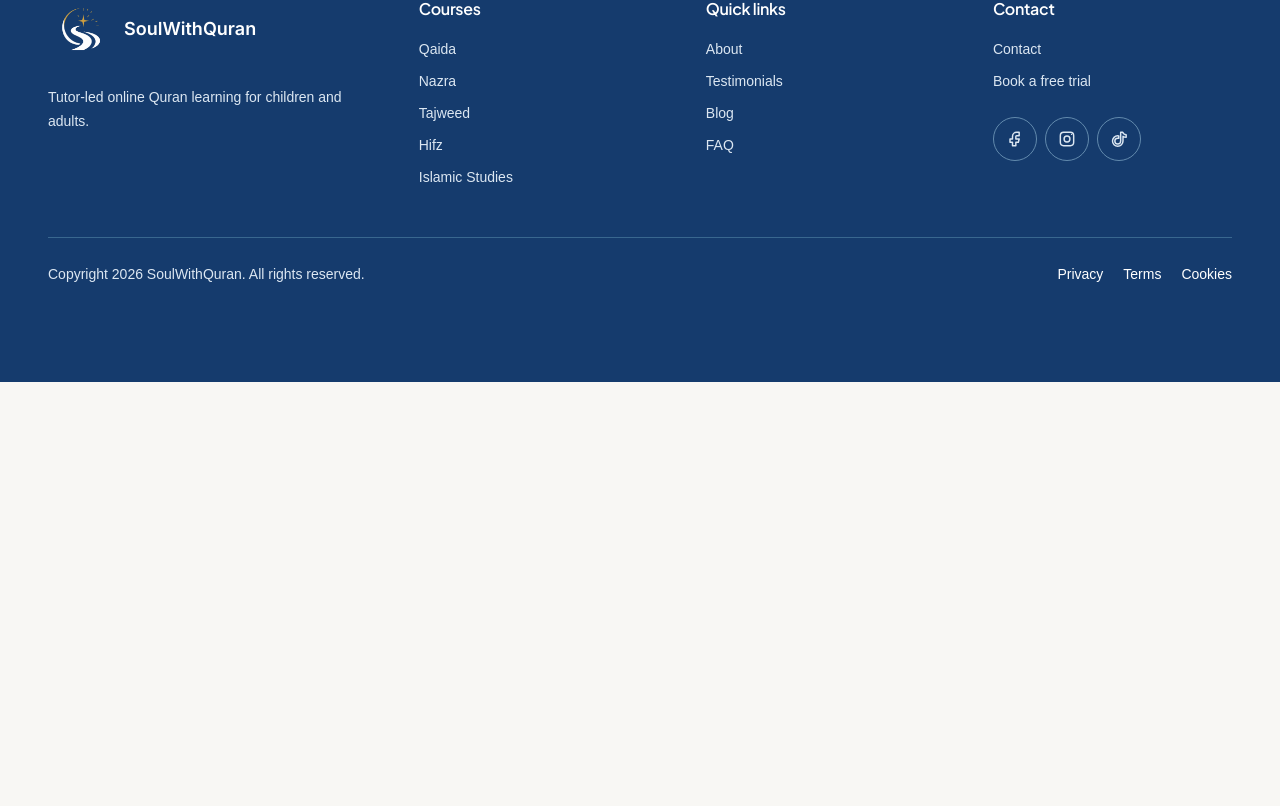
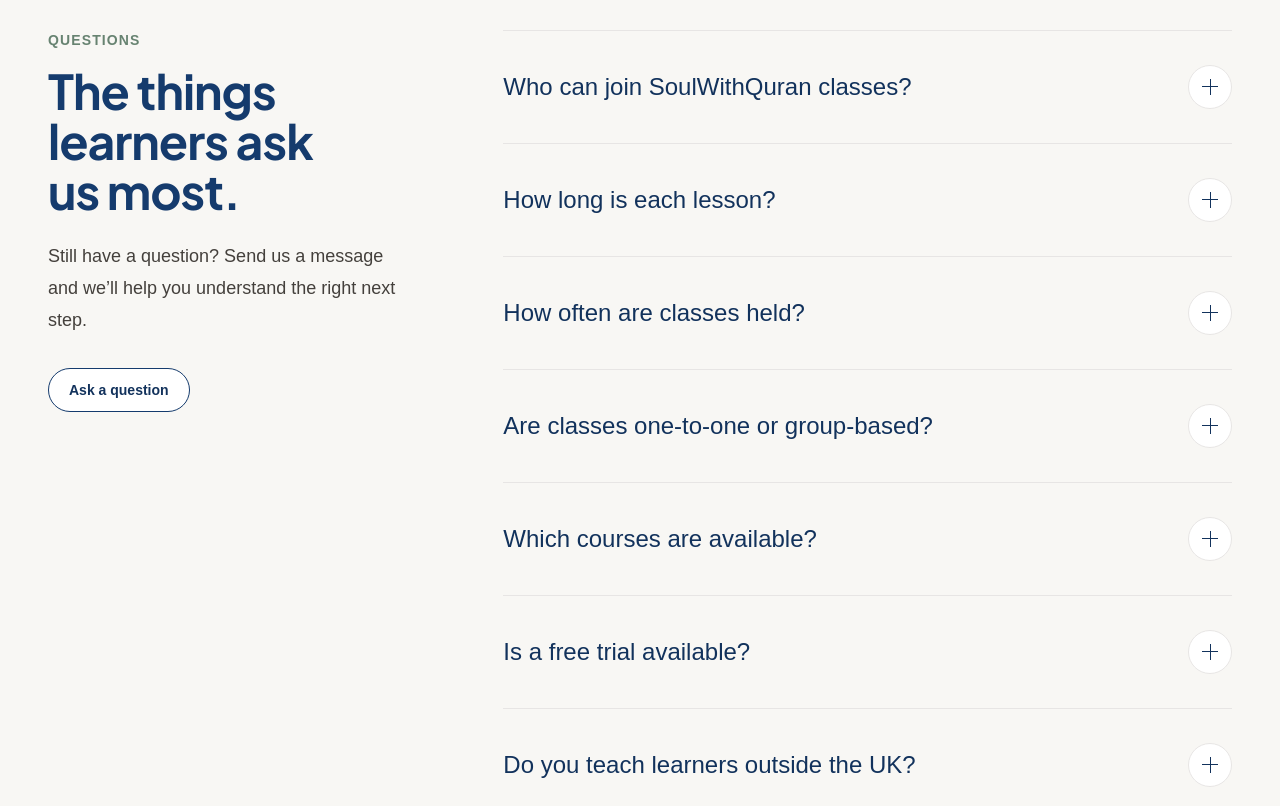
Before and after one commit to faisaldev5/soul-with-quran, a Next.js app: page / in a window 1280 px wide. Shown: the part 5474-6280 px from the top of the page. Before the commit the page ends 5856 px from the top, so only its background shows below. Built offline with nearby package versions, Linux system fonts and the light colour scheme.

Commit message:
feat: add homepage FAQ section

```diff
--- a/src/app/page.tsx
+++ b/src/app/page.tsx
@@ -1,6 +1,7 @@
 import { CoursesOverview } from "@/components/sections/courses-overview";
 import { HomeHero } from "@/components/sections/home-hero";
 import { HowLearningWorks } from "@/components/sections/how-learning-works";
+import { HomeFaq } from "@/components/sections/home-faq";
 import { MeetYourQuranTutor } from "@/components/sections/meet-your-quran-tutor";
 import { WhyLearnersChooseUs } from "@/components/sections/why-learners-choose-us";
 
@@ -12,6 +13,7 @@
       <CoursesOverview />
       <HowLearningWorks />
       <MeetYourQuranTutor />
+      <HomeFaq />
     </>
   );
 }
--- /dev/null
+++ b/src/components/sections/home-faq.tsx
@@ -0,0 +1,55 @@
+import { ButtonLink } from "@/components/ui/button";
+import { Section } from "@/components/ui/section";
+import { faqs } from "@/data/faqs";
+
+export function HomeFaq() {
+  return (
+    <Section
+      id="faq"
+      aria-labelledby="faq-heading"
+      surface="canvas"
+      className="border-t border-border"
+    >
+      <div className="grid gap-12 lg:grid-cols-[minmax(0,0.34fr)_minmax(0,0.66fr)] lg:gap-x-20">
+        <div className="max-w-[22rem] lg:self-start">
+          <p className="text-sm font-semibold uppercase tracking-[0.08em] text-sage-700">
+            Questions
+          </p>
+          <h2
+            id="faq-heading"
+            className="mt-4 max-w-[12ch] text-balance text-4xl leading-[1.08] md:text-5xl md:leading-[1.04]"
+          >
+            The things learners ask us most.
+          </h2>
+          <p className="mt-6 max-w-reading text-base leading-7 text-text-secondary md:text-lg md:leading-8">
+            Still have a question? Send us a message and we’ll help you
+            understand the right next step.
+          </p>
+          <ButtonLink href="/contact" variant="secondary" className="mt-8">
+            Ask a question
+          </ButtonLink>
+        </div>
+
+        <div className="border-t border-border">
+          {faqs.map((faq) => (
+            <details key={faq.question} className="group border-b border-border">
+              <summary className="flex min-h-24 cursor-pointer list-none items-center justify-between gap-6 py-6 text-lg leading-7 text-primary-700 transition-colors duration-normal ease-swq-out marker:hidden hover:text-primary-800 motion-reduce:transition-none md:min-h-28 md:py-7 md:text-xl md:leading-8 lg:text-2xl lg:leading-9 [&::-webkit-details-marker]:hidden">
+                <span>{faq.question}</span>
+                <span
+                  aria-hidden="true"
+                  className="relative flex size-11 shrink-0 items-center justify-center rounded-full border border-border bg-surface text-primary-700 transition-[background-color,border-color] duration-normal ease-swq-out group-open:border-primary-200 group-open:bg-primary-50 motion-reduce:transition-none"
+                >
+                  <span className="absolute h-px w-4 bg-current" />
+                  <span className="absolute h-4 w-px bg-current transition-transform duration-normal ease-swq-out group-open:scale-y-0 motion-reduce:transition-none" />
+                </span>
+              </summary>
+              <div className="pb-6 pr-16 text-base leading-7 text-text-secondary md:pb-7 md:text-lg md:leading-8">
+                <p>{faq.answer}</p>
+              </div>
+            </details>
+          ))}
+        </div>
+      </div>
+    </Section>
+  );
+}
--- /dev/null
+++ b/src/data/faqs.ts
@@ -0,0 +1,41 @@
+export type Faq = {
+  question: string;
+  answer: string;
+};
+
+export const faqs = [
+  {
+    question: "Who can join SoulWithQuran classes?",
+    answer:
+      "SoulWithQuran supports children and adults at different stages of Quran learning, from first steps in reading to Tajweed, memorisation, and Islamic Studies.",
+  },
+  {
+    question: "How long is each lesson?",
+    answer: "Each lesson lasts approximately 30–40 minutes.",
+  },
+  {
+    question: "How often are classes held?",
+    answer:
+      "Students attend five classes each week to support a steady and consistent learning routine.",
+  },
+  {
+    question: "Are classes one-to-one or group-based?",
+    answer:
+      "Both options are available. Learners can receive one-to-one guidance or join a carefully matched small group with students at a similar stage.",
+  },
+  {
+    question: "Which courses are available?",
+    answer:
+      "SoulWithQuran offers Qaida, Nazra, Tajweed, Hifz, and Islamic Studies.",
+  },
+  {
+    question: "Is a free trial available?",
+    answer:
+      "Yes. You can book a free trial so we can understand the learner’s current stage, goals, and suitable learning path.",
+  },
+  {
+    question: "Do you teach learners outside the UK?",
+    answer:
+      "Yes. Online classes are designed for learners in the UK, USA, Canada, Australia, UAE, and other suitable time zones.",
+  },
+] as const satisfies readonly Faq[];
```
